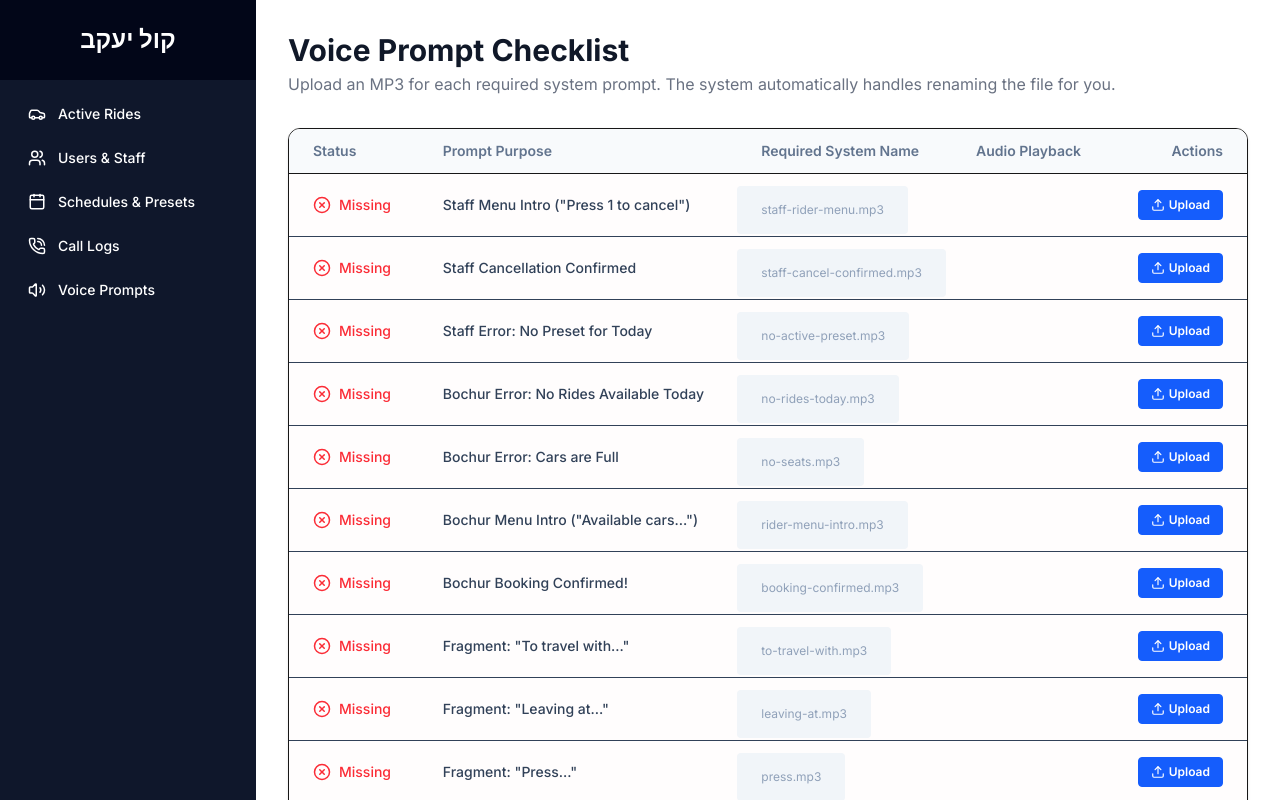
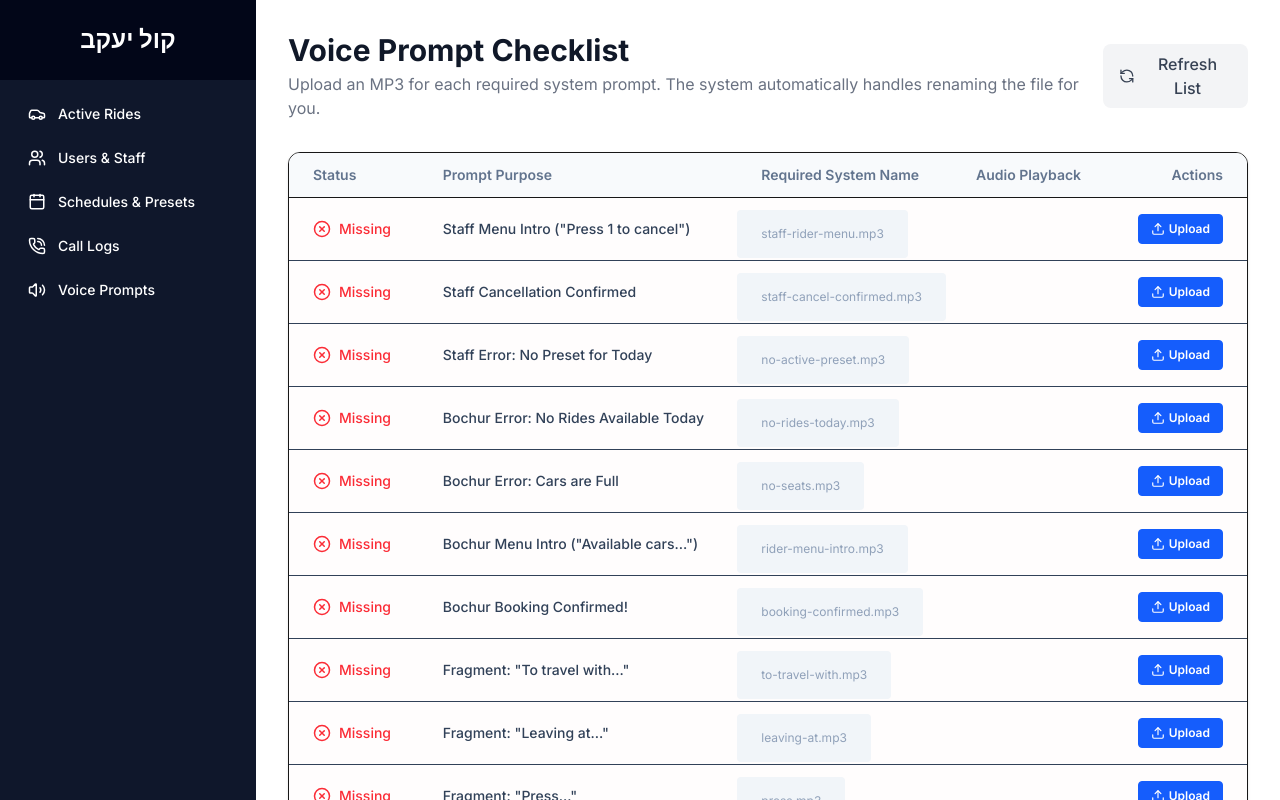
Before and after one commit to maamarmordechaibp/kol-yakov, a Next.js app: page /prompts in a window 1280 px wide. Built offline with nearby package versions, Linux system fonts and the light colour scheme; no server answers; the database is empty.

Commit message:
Server-side bucket loading and MP3 playback via SignalWire

```diff
--- a/src/app/prompts/PromptsManager.tsx
+++ b/src/app/prompts/PromptsManager.tsx
@@ -2,19 +2,15 @@
 
 import { createClient } from '@/lib/supabase/client'
 import { useState, useEffect, useRef } from 'react'
-import { CheckCircle2, XCircle, Upload, PlayCircle, Trash2 } from 'lucide-react'
+import { CheckCircle2, XCircle, Upload, PlayCircle, Trash2, RefreshCcw } from 'lucide-react'
 
 type PromptDef = { filename: string, label: string }
 
-export default function PromptsManager({ expectedPrompts }: { expectedPrompts: PromptDef[] }) {
+export default function PromptsManager({ expectedPrompts, initialBucketFiles }: { expectedPrompts: PromptDef[], initialBucketFiles: string[] }) {
     const supabase = createClient()
-    const [bucketFiles, setBucketFiles] = useState<string[]>([])
+    const [bucketFiles, setBucketFiles] = useState<string[]>(initialBucketFiles)
     const [uploadingTarget, setUploadingTarget] = useState<string | null>(null)
     const fileInputRef = useRef<HTMLInputElement>(null)
-
-    useEffect(() => {
-        fetchBucketState()
-    }, [])
 
     async function fetchBucketState() {
         const { data } = await supabase.storage.from('prompts').list()
@@ -58,9 +54,14 @@ export default function PromptsManager({ expectedPrompts }: { expectedPrompts: P
 
     return (
         <div className="p-8 max-w-6xl">
-            <div className="mb-8">
-                <h1 className="text-3xl font-bold text-gray-900">Voice Prompt Checklist</h1>
-                <p className="text-gray-500 mt-1">Upload an MP3 for each required system prompt. The system automatically handles renaming the file for you.</p>
+            <div className="mb-8 flex justify-between items-center">
+                <div>
+                    <h1 className="text-3xl font-bold text-gray-900">Voice Prompt Checklist</h1>
+                    <p className="text-gray-500 mt-1">Upload an MP3 for each required system prompt. The system automatically handles renaming the file for you.</p>
+                </div>
+                <button onClick={fetchBucketState} className="bg-gray-100 hover:bg-gray-200 text-gray-700 px-4 py-2 rounded-lg font-medium flex gap-2 items-center">
+                    <RefreshCcw size={16} /> Refresh List
+                </button>
             </div>
 
             {/* Hidden file input used for the specific row uploads */}
--- a/src/app/prompts/page.tsx
+++ b/src/app/prompts/page.tsx
@@ -18,6 +18,10 @@ export default async function PromptsPage() {
         .select('default_departure_time')
 
     const uniqueTimes = Array.from(new Set(driverTimes?.map(d => d.default_departure_time.substring(0, 5)) || []))
+
+    // Fetch the bucket files safely on the server side
+    const { data: bucketData } = await supabase.storage.from('prompts').list()
+    const initialBucketFiles = bucketData?.map(f => f.name) || []
 
     // 3. Build Checklist of EXPECTED files
     const expectedPrompts = [
@@ -56,5 +60,5 @@ export default async function PromptsPage() {
         expectedPrompts.push({ filename: formattedFileName, label: `Time: ${t}` })
     })
 
-    return <PromptsManager expectedPrompts={expectedPrompts} />
+    return <PromptsManager expectedPrompts={expectedPrompts} initialBucketFiles={initialBucketFiles} />
 }
```
